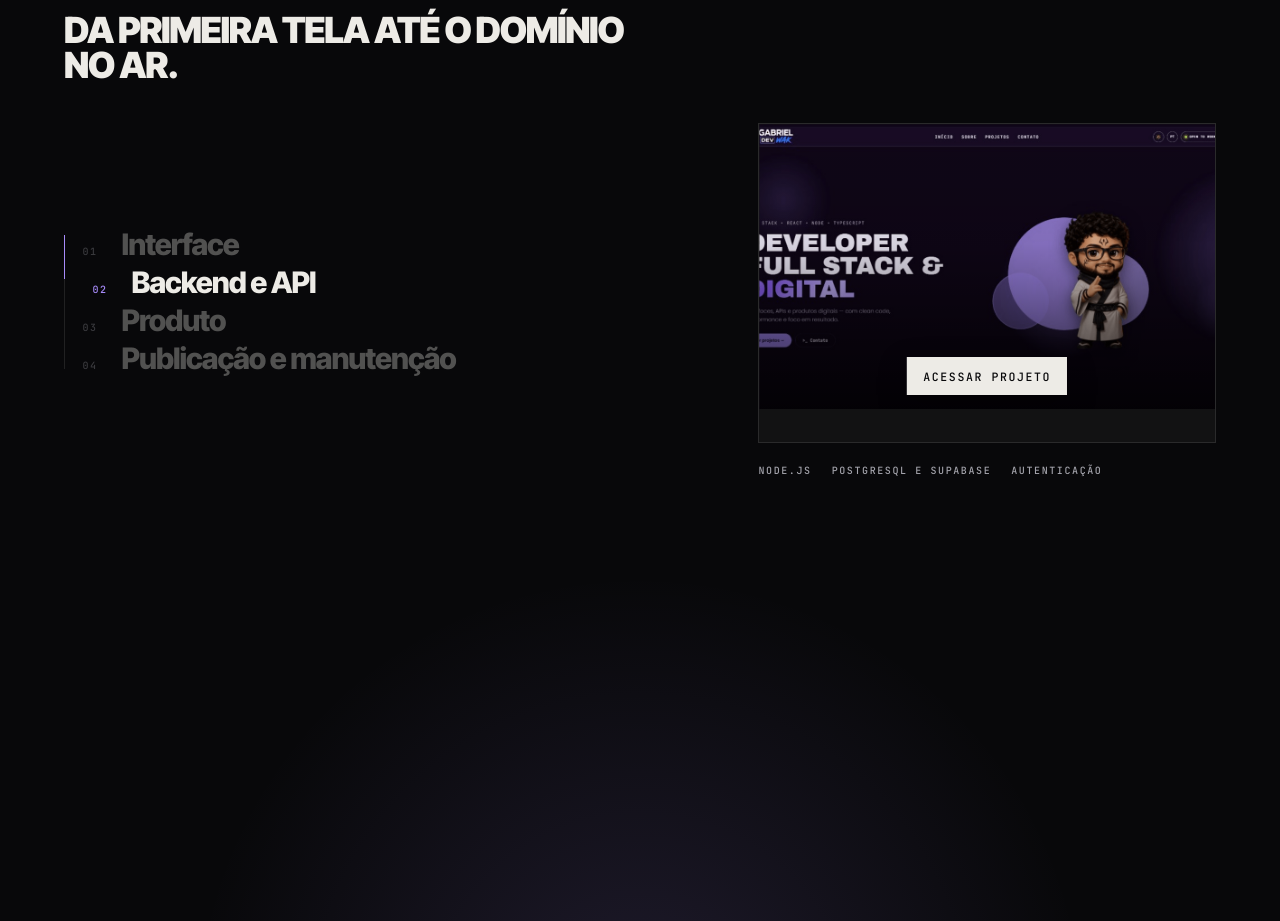
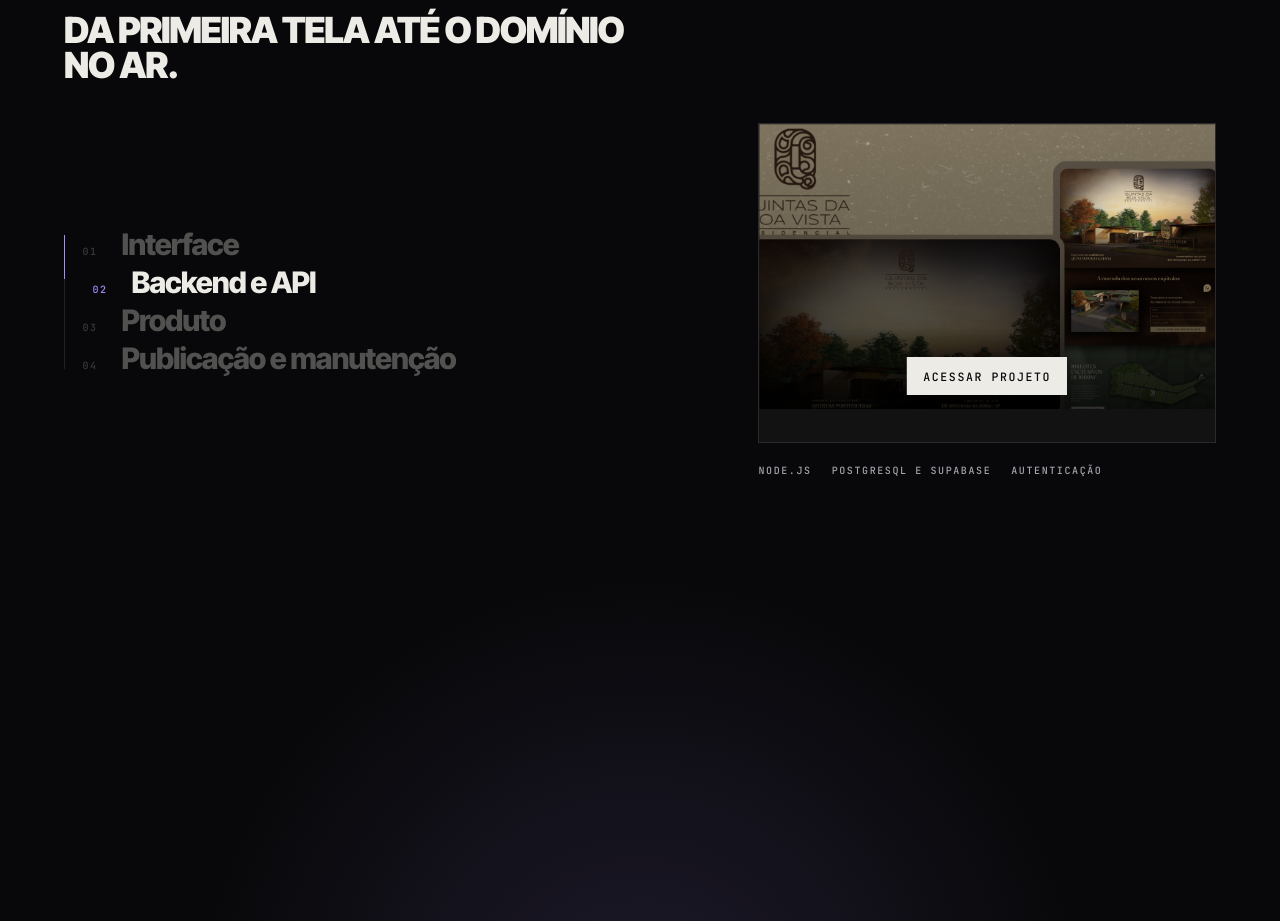
Before and after one commit to Gabriel-Wak/Portifoliowak, a React (Vite) app: page / in a window 1280 px wide. Shown: the part 3120-4041 px from the top of the page. Built offline with nearby package versions, Linux system fonts and the light colour scheme; no server answers.

Commit message:
fix(capabilities): usar preview correto do projeto Quintas

```diff
--- a/src/components/editorial/CapabilityList.tsx
+++ b/src/components/editorial/CapabilityList.tsx
@@ -19,7 +19,7 @@ const CAPABILITY_MEDIA: {
   badge?: 'owner';
 }[] = [
   { src: '/alemaozinho.png', preview: '/alemaoburguer.png', href: 'https://alemaozinho.vercel.app/', type: 'image' },
-  { src: '/quintas.png', preview: '/preview.png', href: 'https://quintasboavista.vercel.app/', type: 'image' },
+  { src: '/quintas.png', preview: '/quintas.png', href: 'https://quintasboavista.vercel.app/', type: 'image' },
   { src: '/nextclinic.png', href: 'https://nextclinic.ai', type: 'image', badge: 'owner' },
   { src: '/hero.png', href: 'https://grandoro-alpha.vercel.app/', type: 'image' },
 ];
```
